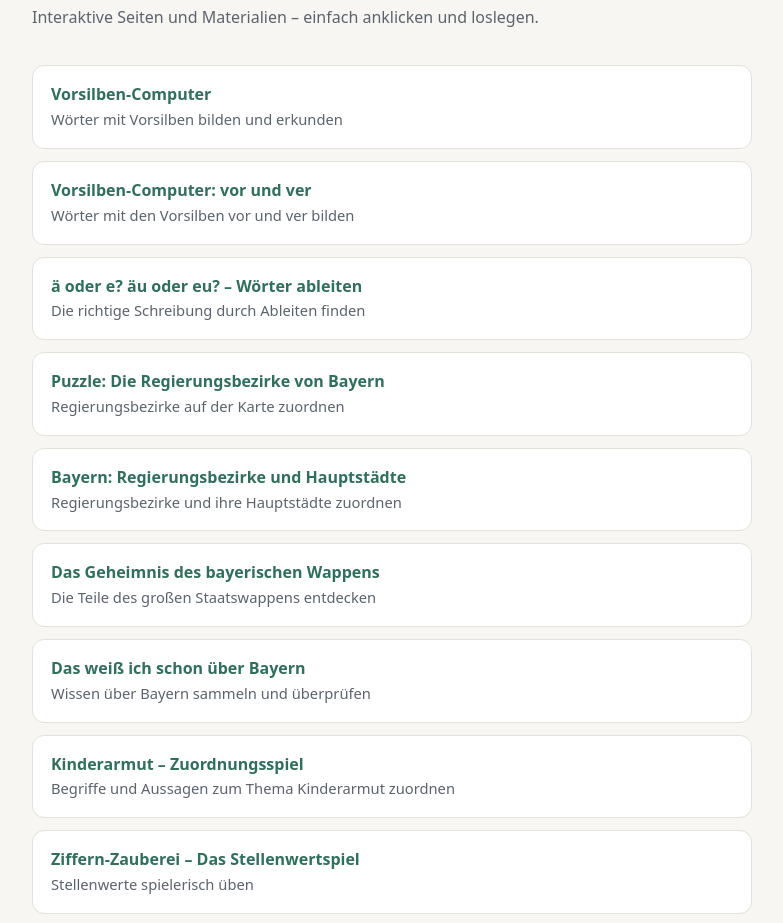
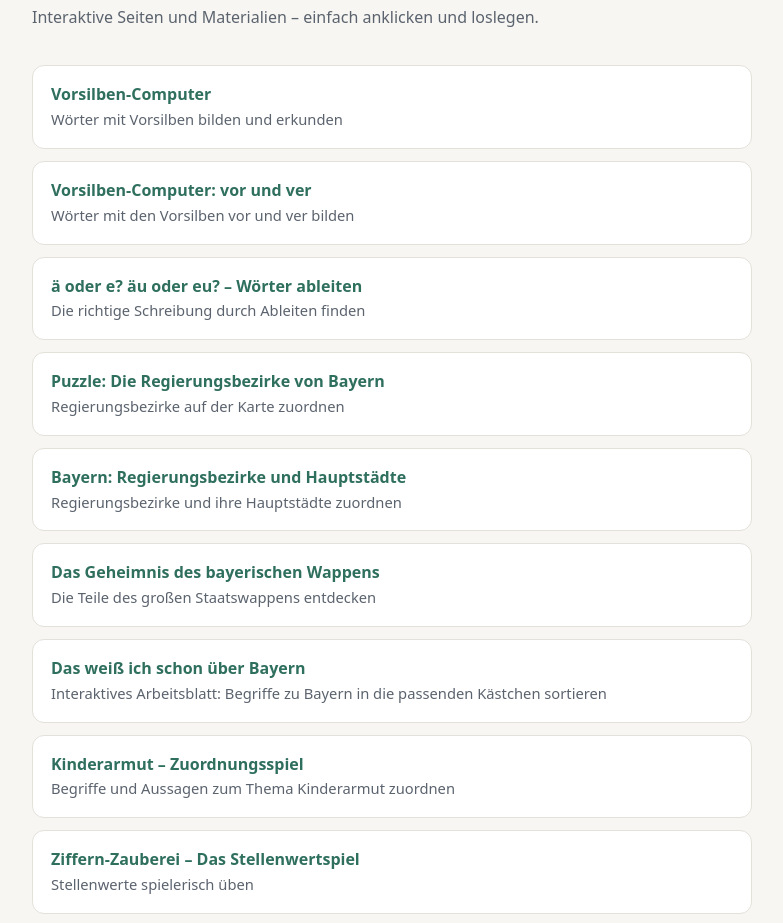
Before and after one commit to gmmg729-collab/materialien, a plain HTML site: page index.html in a window 1280 px wide. Shown: the part 109-1032 px from the top of the page, without its empty margins (248-1031 px from the left). Drawn offline with Linux system fonts and the light colour scheme.

Commit message:
Beschreibung Bayern-Arbeitsblatt anpassen
Co-Authored-By: Claude Opus 5.5 <noreply@anthropic.com>
Claude-Session: https://claude.ai/code/session_01PYkYnjJm5mWnsoqroeHmGo

```diff
--- a/index.html
+++ b/index.html
@@ -35,7 +35,7 @@
     <li><a href="bayern-puzzle/"><strong>Puzzle: Die Regierungsbezirke von Bayern</strong><span>Regierungsbezirke auf der Karte zuordnen</span></a></li>
     <li><a href="bayern-hauptstaedte/"><strong>Bayern: Regierungsbezirke und Hauptstädte</strong><span>Regierungsbezirke und ihre Hauptstädte zuordnen</span></a></li>
     <li><a href="bayern-wappen/"><strong>Das Geheimnis des bayerischen Wappens</strong><span>Die Teile des großen Staatswappens entdecken</span></a></li>
-    <li><a href="bayern-wissen/"><strong>Das weiß ich schon über Bayern</strong><span>Wissen über Bayern sammeln und überprüfen</span></a></li>
+    <li><a href="bayern-wissen/"><strong>Das weiß ich schon über Bayern</strong><span>Interaktives Arbeitsblatt: Begriffe zu Bayern in die passenden Kästchen sortieren</span></a></li>
     <li><a href="kinderarmut/"><strong>Kinderarmut – Zuordnungsspiel</strong><span>Begriffe und Aussagen zum Thema Kinderarmut zuordnen</span></a></li>
     <li><a href="stellenwertspiel/"><strong>Ziffern-Zauberei – Das Stellenwertspiel</strong><span>Stellenwerte spielerisch üben</span></a></li>
     <li><a href="zahlenstrahl-detektive/"><strong>Zahlenstrahl-Detektive</strong><span>Zahlen am Zahlenstrahl finden, ablesen und runden</span></a></li>
```
